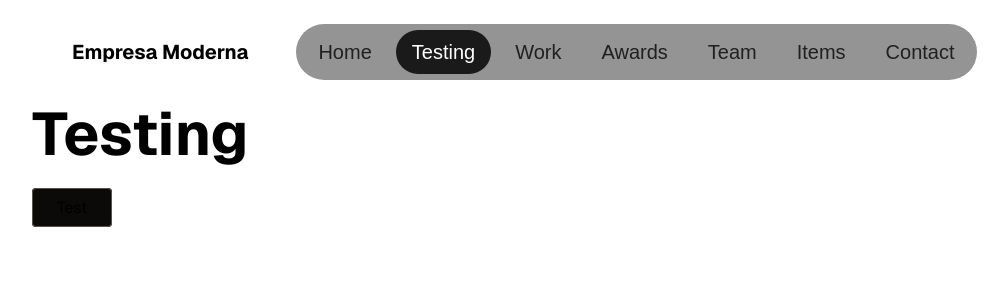
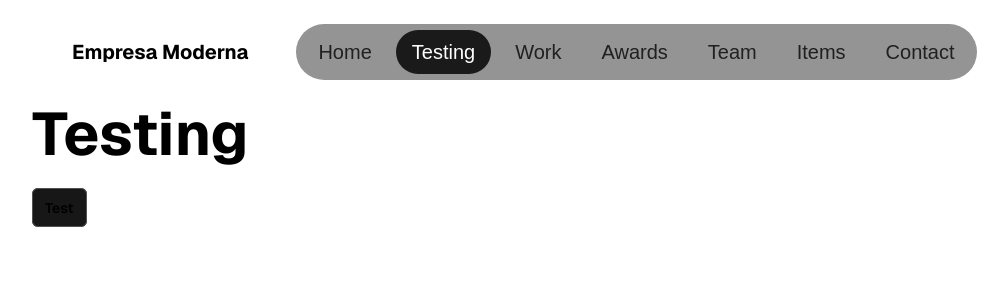
Before and after one commit to sergiomb04/testings-web, a Next.js app in the folder nextjs-web/: page /testing in a window 1280 px wide. Shown: the top 300 px of the page, without its empty margins (0-1008 px from the left). Built offline with nearby package versions, Linux system fonts and the light colour scheme.

Commit message:
first version button

```diff
--- a/nextjs-web/src/app/components/button/PanelButton.jsx
+++ b/nextjs-web/src/app/components/button/PanelButton.jsx
@@ -1,7 +1,7 @@
 export default function PanelButton() {
     return (
-        <a className={"bg-stone-950 hover:bg-stone-800 p-2 rounded-sm border-1 border-stone-600 cursor-pointer"}>
-            <span className={"px-4"}>Test</span>
+        <a className={"bg-neutral-900 hover:bg-neutral-800 border-neutral-600 border-1 p-2 rounded-md cursor-pointer transition-colors duration-150"}>
+            <span className={"px-1 font-semibold text-sm"}>Test</span>
         </a>
     )
 }
```
